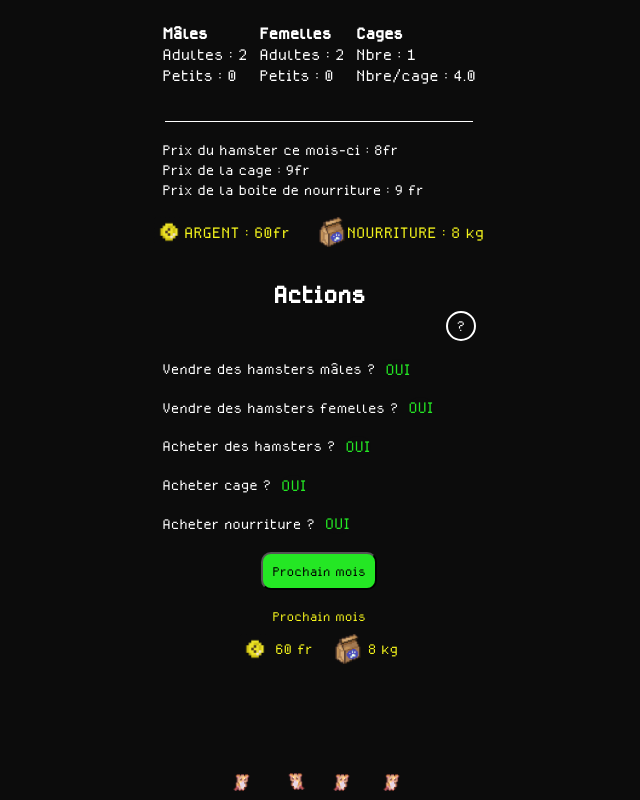
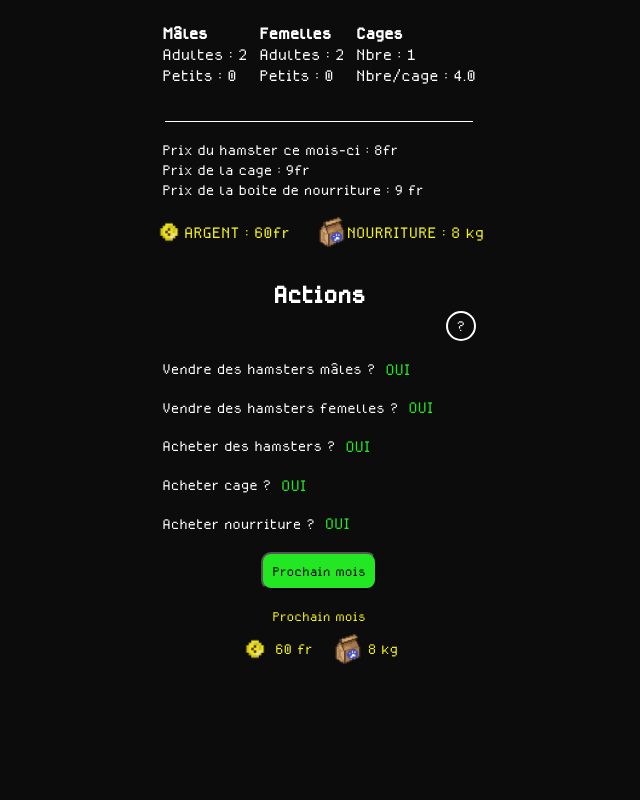
Before and after one commit to EmilieLgt/hamsterGame, an Angular app: page /game in a window 1280 px wide. Shown: the part 276-1076 px from the top of the page, without its empty margins (321-961 px from the left). Built offline with nearby package versions, Linux system fonts and the light colour scheme; sample sign-in values are in the browser's storage; a web font is replaced by a local one.

Commit message:
fix month update css

```diff
--- a/src/app/components/month-update/month-update.component.html
+++ b/src/app/components/month-update/month-update.component.html
@@ -281,8 +281,4 @@
 <div
   class="hamsters-gif-container"
   [attr.data-hamster-count]="femaleAdultHamsters + maleAdultHamsters"
->
-  @for (isFlipped of getTotalAdultHamsters(); track $index) {
-  <img src="/hamgif0.gif" [class.flipped]="isFlipped" class="hamster-gif" />
-  }
-</div>
+></div>
--- a/src/app/components/month-update/month-update.component.scss
+++ b/src/app/components/month-update/month-update.component.scss
@@ -258,55 +258,6 @@
     flex-shrink: 1;
     transition: all 0.3s ease;
   }
-
-  /* ✅ Adaptation automatique selon le nombre */
-  &[data-hamster-count="1"] img {
-    height: 80px;
-  }
-  &[data-hamster-count="2"] img {
-    height: 70px;
-  }
-  &[data-hamster-count="3"] img {
-    height: 60px;
-  }
-  &[data-hamster-count="4"] img {
-    height: 50px;
-  }
-  &[data-hamster-count="5"] img {
-    height: 45px;
-  }
-  &[data-hamster-count="6"] img {
-    height: 40px;
-  }
-  &[data-hamster-count="7"] img {
-    height: 35px;
-  }
-  &[data-hamster-count="8"] img {
-    height: 30px;
-  }
-  &[data-hamster-count="9"] img {
-    height: 28px;
-  }
-  &[data-hamster-count="10"] img {
-    height: 25px;
-  }
-
-  /* ✅ Pour plus de 10 hamsters, calcul automatique */
-  @for $i from 11 through 50 {
-    &[data-hamster-count="#{$i}"] img {
-      height: #{max(20px, 300px / $i)};
-    }
-  }
-
-  /* ✅ Fallback pour beaucoup de hamsters */
-  &[data-hamster-count] img {
-    max-width: calc(100% / var(--hamster-count, 1));
-    min-height: 15px;
-  }
-
-  .hamster-gif.flipped {
-    transform: scaleX(-1);
-  }
 }
 
 .food-consumed {
```
